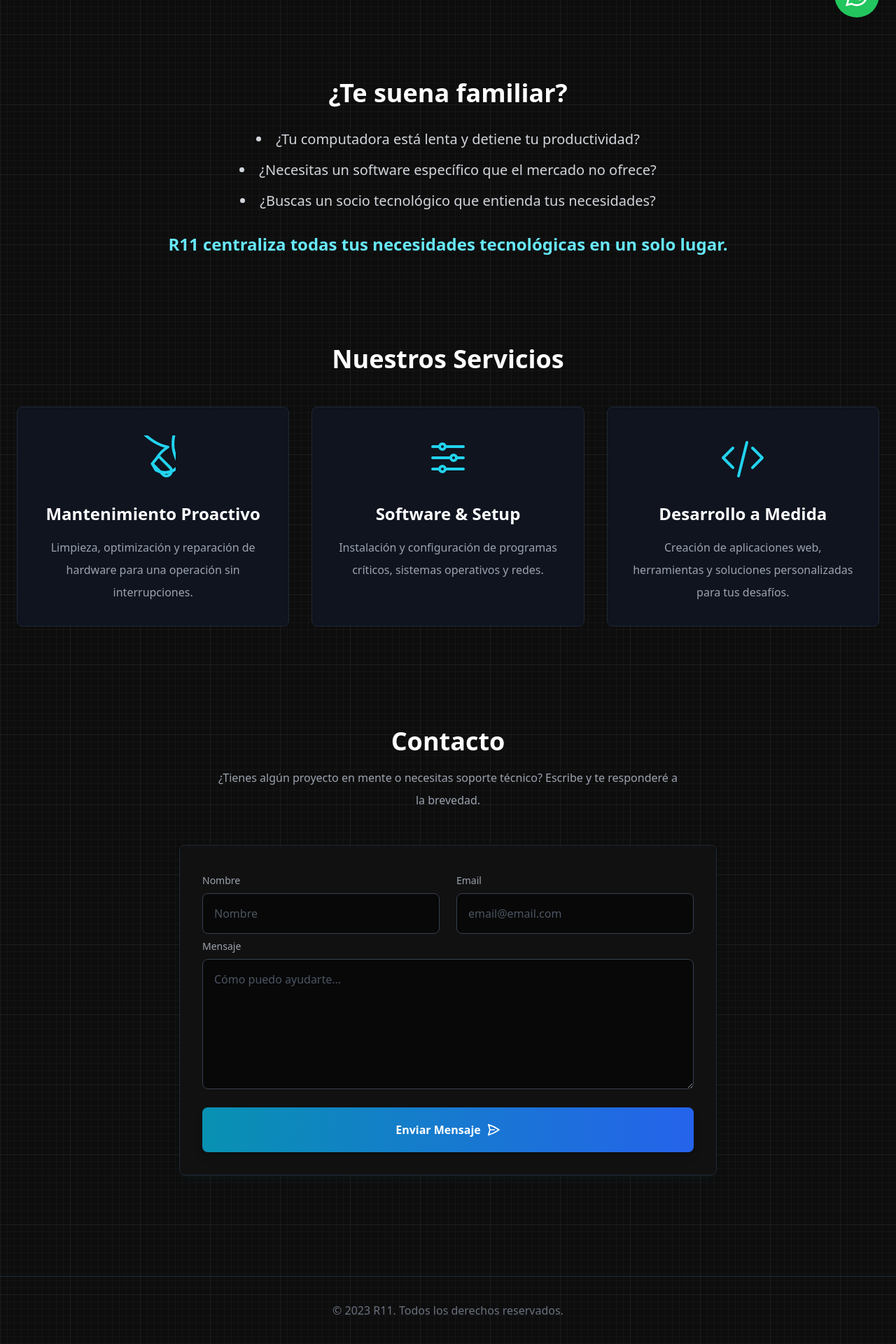
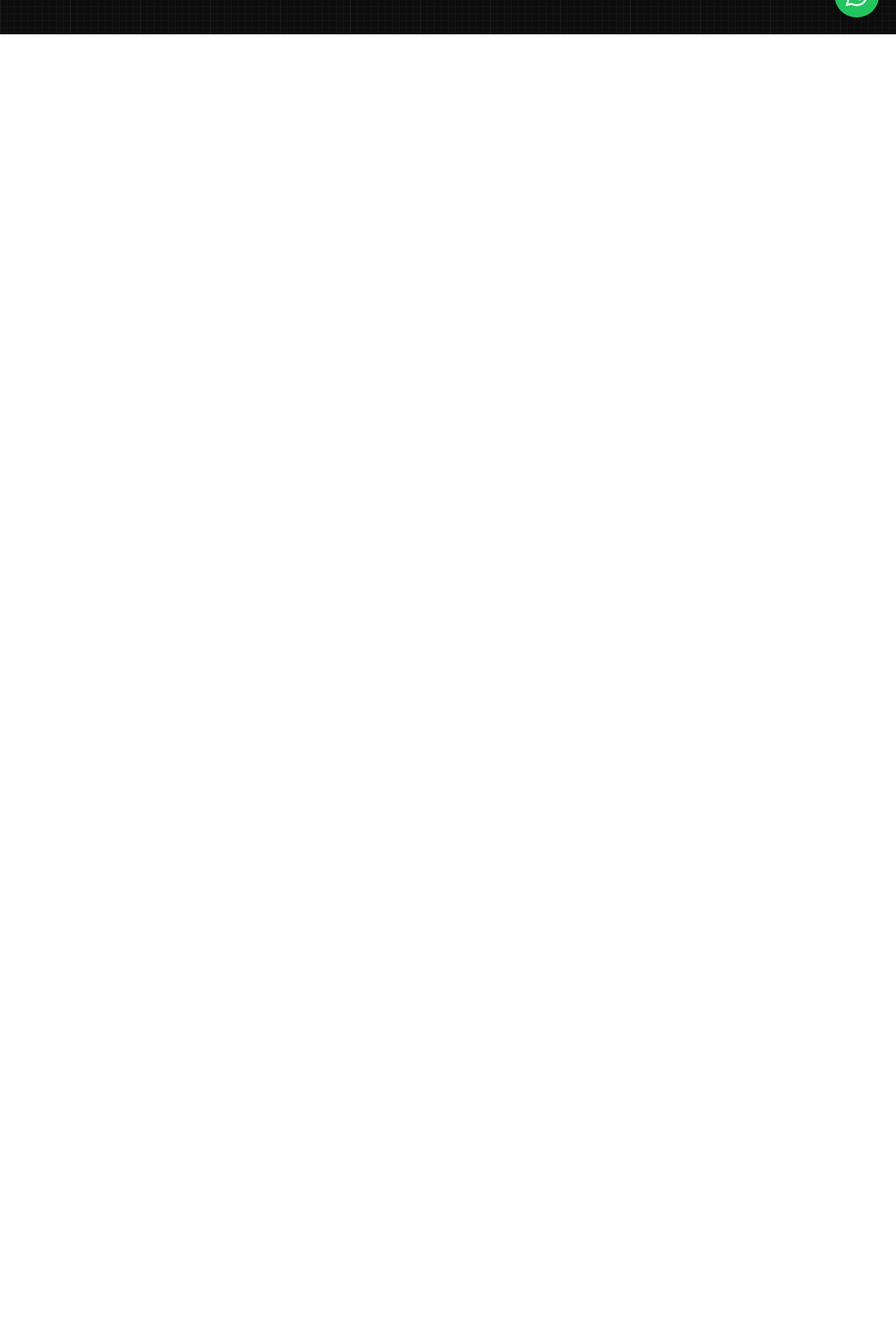
Before and after one commit to RRosadoDev/r11-it, a Next.js app: page / in a window 1280 px wide. Shown: the part 751-2671 px from the top of the page at 70% size. After the commit the page ends 800 px from the top, so only its background shows below. Built offline with nearby package versions, Linux system fonts and the light colour scheme; a web font is replaced by a local one.

Commit message:
Efecto desplazamiento

```diff
--- a/src/components/MainEntry.jsx
+++ b/src/components/MainEntry.jsx
@@ -33,13 +33,25 @@ const MainEntry = () => {
                 }
             `}</style>
 
-            <div className="grid-background min-h-screen">
+            <div className="grid-background h-screen overflow-y-scroll snap-y snap-mandatory scroll-smooth">
                 <ServicesNavbar />
-                <ServicesHero />
-                <PainPoints />
-                <ServicesGrid />
-                <ServicesContact />
-                <ServicesFooter />
+
+                <section className="snap-start min-h-screen">
+                    <ServicesHero />
+                </section>
+
+                <section className="snap-start min-h-screen flex items-center justify-center">
+                    <PainPoints />
+                </section>
+
+                <section className="snap-start min-h-screen py-20" id="services">
+                    <ServicesGrid />
+                </section>
+
+                <section className="snap-start min-h-screen flex flex-col justify-center" id="contact">
+                    <ServicesContact />
+                    <ServicesFooter />
+                </section>
             </div>
         </div>
     );
--- a/src/components/services/ServicesContact.jsx
+++ b/src/components/services/ServicesContact.jsx
@@ -86,7 +86,7 @@ const ServicesContact = () => {
             </div>
 
             <div className="max-w-3xl mx-auto bg-[#111] p-8 rounded-lg border border-gray-800 shadow-lg shadow-cyan-900/10">
-                <form onSubmit={onSubmit} className="space-y-2">
+                <form onSubmit={onSubmit} className="space-y-2 mb-2">
                     <input type="hidden" name="subject" value="Nuevo mensaje - Formulario Servicios R11" />
 
                     <div className="grid md:grid-cols-2 gap-6">
```
